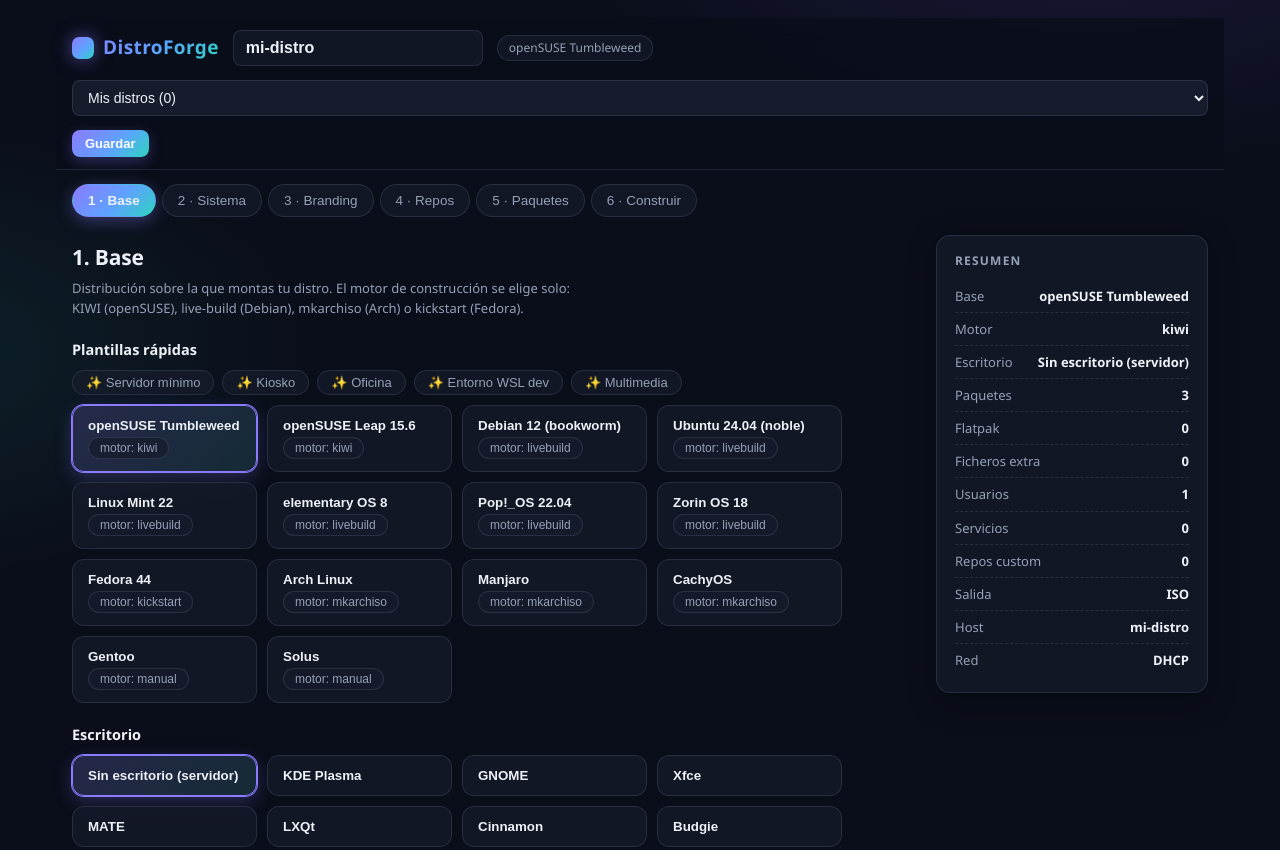
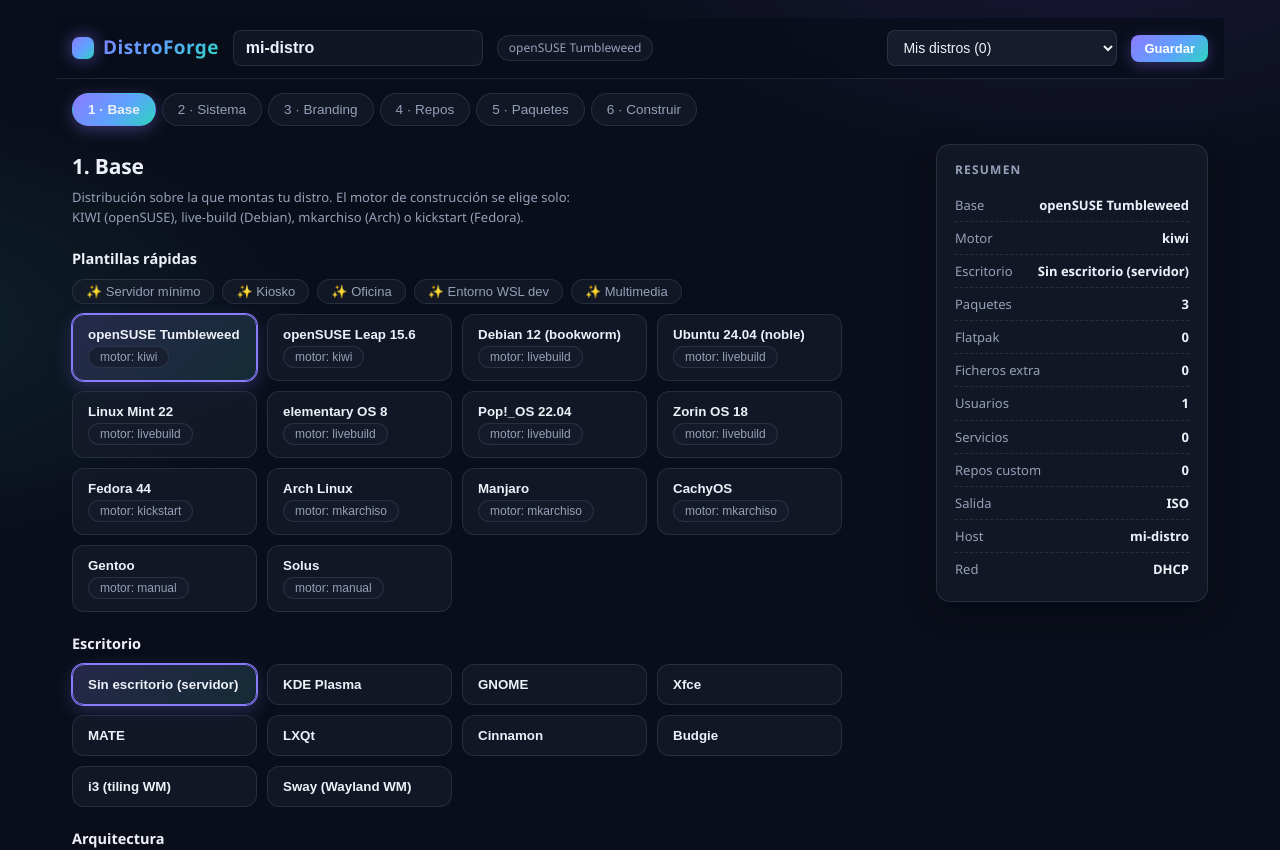
Before and after one commit to Cisne-047/DistroForge, a React (Vite) app: page / in a window 1280 px wide. Shown: the top 850 px of the page. Built offline with nearby package versions, Linux system fonts and the light colour scheme.

Commit message:
fix: cabecera — límite de ancho del selector de proyectos

```diff
--- a/src/styles.css
+++ b/src/styles.css
@@ -515,3 +515,8 @@ aside.summary {
 ::-webkit-scrollbar-thumb { background: #2b3550; border-radius: 99px; }
 ::-webkit-scrollbar-thumb:hover { background: #3a4768; }
 ::-webkit-scrollbar-track { background: transparent; }
+
+/* ---------- pulido de cabecera ---------- */
+
+.proj-select { max-width: 230px; }
+header .btn.small { white-space: nowrap; }
```
